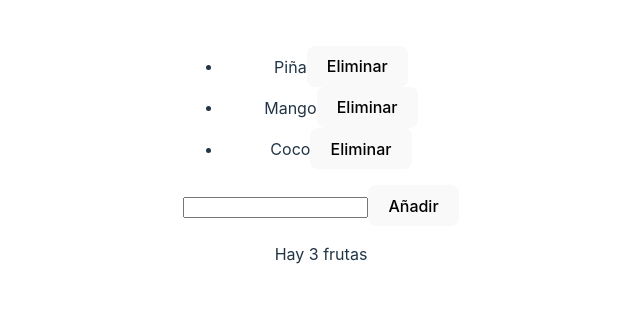
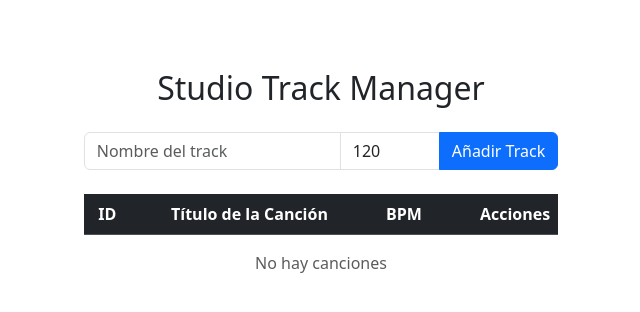
Before and after one commit to mJangelm/listaReact, a React (Vite) app: page / in a window 1280 px wide. Shown: the part 244-556 px from the top of the page, without its empty margins (319-959 px from the left). Built offline with nearby package versions, Linux system fonts and the light colour scheme.

Commit message:
Paso a una lista de canciones

```diff
--- a/package.json
+++ b/package.json
@@ -10,6 +10,7 @@
     "preview": "vite preview"
   },
   "dependencies": {
+    "bootstrap": "^5.3.8",
     "react": "^18.2.0",
     "react-dom": "^18.2.0"
   },
--- a/src/App.tsx
+++ b/src/App.tsx
@@ -3,12 +3,12 @@ import Todo from "./components/Todo";
 import Toggle from "./components/Toggle";
 import Contador from "./components/Contador";
 import Formulario from "./components/Formulario";
-import ListasFruta from "./components/listasFruta";
+import ListasTracks from "./components/listaTracks";
 
 function App() {
   return (
     <div>
-      <ListasFruta />
+      <ListasTracks />
     </div>
   );
 }
--- a/src/components/ContadorFrutas.tsx
+++ b/src/components/ContadorFrutas.tsx
@@ -1,14 +1,14 @@
-interface ContadorFrutasProps {
+interface ContadorCancionesProps {
   numero: number;
 }
 
-function ContadorFrutas({ numero }: ContadorFrutasProps) {
+function ContadorCanciones({ numero }: ContadorCancionesProps) {
   const renderMensaje = () => {
     if (numero > 0) {
-      return <p>Hay {numero} frutas</p>;
+      return <p>Hay {numero} canciones</p>;
     }
-    return <p>Cesta vacía</p>;
+    return <p>No hay canciones</p>;
   };
   return <p>{renderMensaje()}</p>;
 }
-export default ContadorFrutas;
+export default ContadorCanciones;
--- a/src/components/itemFruta.tsx
+++ /dev/null
@@ -1,14 +0,0 @@
-interface ItemFrutaProps {
-  nombre: string;
-  onBorrar: () => void; // Una función que no devuelve nada
-}
-
-function ItemFruta({ nombre, onBorrar }: ItemFrutaProps) {
-  return (
-    <li>
-      {nombre}
-      <button onClick={onBorrar}>Eliminar</button>
-    </li>
-  );
-}
-export default ItemFruta;
--- /dev/null
+++ b/src/components/itemTrack.tsx
@@ -0,0 +1,27 @@
+interface ItemTrackProps {
+  id: number;
+  titulo: string;
+  bpm: number;
+  onBorrar: () => void; // Una función que no devuelve nada
+  onEditar: () => void;
+}
+
+function ItemTrack({ id, titulo, bpm, onBorrar, onEditar }: ItemTrackProps) {
+  return (
+    <tr>
+      <td>{id}</td>
+      <td>{titulo}</td>
+      <td>{bpm}</td>
+      <td>
+        <button className="btn btn-danger btn-sm" onClick={onBorrar}>
+          Eliminar
+        </button>
+        <br></br>
+        <button className="btn btn-warning btn-sm mt-3" onClick={onEditar}>
+          Editar
+        </button>
+      </td>
+    </tr>
+  );
+}
+export default ItemTrack;
--- /dev/null
+++ b/src/components/listaTracks.tsx
@@ -0,0 +1,150 @@
+import { useState, useEffect } from "react";
+import ItemTrack from "./itemTrack";
+import ContadorFrutas from "./ContadorFrutas";
+
+interface Track {
+  id: number;
+  titulo: string;
+  bpm: number;
+}
+
+function ListasTracks() {
+  const [tracks, setTracks] = useState<Track[]>(() => {
+    const guardado = localStorage.getItem("mis_tracks");
+    return guardado ? JSON.parse(guardado) : [];
+  });
+  const [titulo, setTitulo] = useState("");
+  const [edit, setEdit] = useState<number | null>(null);
+  const [bpm, setBpm] = useState(120);
+  const [cargando, setCargando] = useState(true);
+
+  // Solo necesitamos este para guardar cada vez que cambie la lista
+  useEffect(() => {
+    localStorage.setItem("mis_tracks", JSON.stringify(tracks));
+  }, [tracks]);
+
+  // Tu useEffect del "Cargando" ahora solo sirve para el efecto visual
+  useEffect(() => {
+    setTimeout(() => {
+      setCargando(false);
+    }, 800);
+  }, []);
+
+  const añadirTrack = () => {
+    if (titulo.trim() === "") return;
+
+    const nuevoTrack: Track = {
+      id: Date.now(),
+      titulo: titulo,
+      bpm: bpm,
+    };
+
+    setTracks([...tracks, nuevoTrack]);
+    setTitulo("");
+    setBpm(120);
+  };
+
+  const borrarTrack = (idABorrar: number) => {
+    setTracks(tracks.filter((track) => track.id !== idABorrar));
+  };
+
+  const prepararEdicion = (track: Track) => {
+    setTitulo(track.titulo); // El nombre de la canción sube al input
+    setBpm(track.bpm); // El BPM sube al input
+    setEdit(track.id); // Guardamos el ID para saber que ESTAMOS EDITANDO
+  };
+
+  const cancelar = () => {
+    setEdit(null); // Salimos del modo edición
+    setTitulo(""); // Limpiamos
+    setBpm(120);
+  };
+  const guardarCambios = () => {
+    // 1. Buscamos en la lista y actualizamos el que coincida
+    const tracksActualizados = tracks.map((t) => {
+      if (t.id === edit) {
+        // Si este es el que estamos editando, devolvemos los datos nuevos de los inputs
+        return { ...t, titulo: titulo, bpm: bpm };
+      }
+      return t; // Si no es el que editamos, lo dejamos tal cual
+    });
+
+    setTracks(tracksActualizados); // Guardamos la lista nueva
+    setEdit(null); // Salimos del modo edición
+    setTitulo(""); // Limpiamos
+    setBpm(120);
+  };
+
+  if (cargando)
+    return (
+      <div className="container mt-5">
+        <h1>Cargando estudio...</h1>
+      </div>
+    );
+
+  return (
+    <div className="container mt-5">
+      <h2 className="mb-4">Studio Track Manager</h2>
+
+      {/* Formulario de entrada con Bootstrap */}
+      <div className="input-group mb-4">
+        <input
+          className="form-control"
+          type="text"
+          placeholder="Nombre del track"
+          value={titulo}
+          onChange={(e) => setTitulo(e.target.value)}
+          onKeyDown={
+            edit
+              ? (e) => e.key === "Enter" && guardarCambios()
+              : (e) => e.key === "Enter" && añadirTrack()
+          }
+        />
+        <input
+          className="form-control"
+          style={{ maxWidth: "100px" }}
+          type="number"
+          value={bpm}
+          onChange={(e) => setBpm(Number(e.target.value))}
+        />
+        <button
+          className={edit ? "btn btn-success" : "btn btn-primary"}
+          onClick={edit ? guardarCambios : añadirTrack}
+        >
+          {edit ? "Guardar Cambios" : "Añadir Track"}
+        </button>
+        {edit && <button onClick={cancelar}>Cancelar</button>}
+      </div>
+
+      {/* La Tabla de Datos */}
+      <table className="table table-hover align-middle">
+        <thead className="table-dark">
+          <tr>
+            <th>ID</th>
+            <th>Título de la Canción</th>
+            <th>BPM</th>
+            <th className="text-end">Acciones</th>
+          </tr>
+        </thead>
+        <tbody>
+          {tracks.map((track) => (
+            <ItemTrack
+              key={track.id}
+              id={track.id}
+              titulo={track.titulo}
+              bpm={track.bpm}
+              onBorrar={() => borrarTrack(track.id)}
+              onEditar={() => prepararEdicion(track)}
+            />
+          ))}
+        </tbody>
+      </table>
+
+      <div className="mt-3 text-muted">
+        <ContadorFrutas numero={tracks.length} />
+      </div>
+    </div>
+  );
+}
+
+export default ListasTracks;
--- a/src/components/listasFruta.tsx
+++ /dev/null
@@ -1,83 +0,0 @@
-import { useState, useEffect } from "react";
-import ItemFruta from "./itemFruta";
-import ContadorFrutas from "./ContadorFrutas";
-
-function ListasFruta() {
-  const [frutas, setFrutas] = useState<string[]>([]);
-  const [nombre, setNombre] = useState("");
-  const [cargando, setCargando] = useState(true);
-  useEffect(() => {
-    setTimeout(() => {
-      setFrutas(["Piña", "Mango", "Coco"]);
-      setCargando(false);
-    }, 2000);
-  }, []);
-  //los corchetes vacíos indican que el temporizador o el useEffect sólo se utilizará una sola vez. Si ponemos en él,
-  //la variable de nombre, pues se ejecutará cuadno detecte que haya cambios en el componente nombre.
-
-  if (cargando) {
-    return <h1>Cargando...</h1>;
-  }
-
-  const borrarFruta = (indiceABorrar: number) => {
-    // Filtramos el array de frutas
-    const nuevasFrutas = frutas.filter((_, index) => {
-      // "Solo deja pasar a las frutas cuyo índice NO sea el que quiero borrar"
-      return index !== indiceABorrar;
-    });
-
-    // Actualizamos el estado con el nuevo array
-    setFrutas(nuevasFrutas);
-  };
-
-  const añadirFruta = () => {
-    const nombreLimpio = nombre.trim();
-    if (nombreLimpio.length === 0) {
-      alert("Nombre vacío");
-    } else {
-      const yaExiste = frutas.some(
-        (f) => f.toLowerCase() === nombreLimpio.toLowerCase(),
-      );
-      if (frutas.includes(nombreLimpio)) {
-        alert("Esa fruta ya existe");
-      } else if (yaExiste) {
-        alert("Ya existe (aunque lo escribas distinto)");
-      }
-      setFrutas([...frutas, nombreLimpio]);
-    }
-  };
-
-  return (
-    <div>
-      <ul>
-        {frutas.map((fruta, index) => (
-          <ItemFruta
-            key={index}
-            nombre={fruta}
-            onBorrar={() => borrarFruta(index)} // <--- Aquí pasamos la función
-          />
-        ))}
-      </ul>
-      <input
-        onKeyDown={(e) => {
-          if (e.key === "Enter") {
-            añadirFruta();
-          }
-        }}
-        type="text"
-        value={nombre}
-        onChange={(e) => setNombre(e.target.value)}
-      ></input>
-      <button
-        onClick={() => {
-          añadirFruta();
-        }}
-      >
-        {" "}
-        Añadir
-      </button>
-      <ContadorFrutas numero={frutas.length} />
-    </div>
-  );
-}
-export default ListasFruta;
```
Also changed, not shown: src/main.tsx (+7 -6 lines), 1 other file (tests, documents, lock files or other folders).
